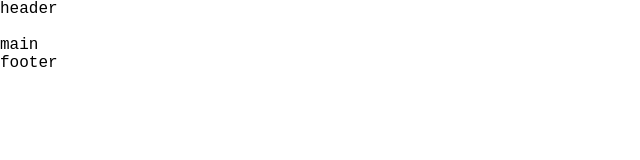
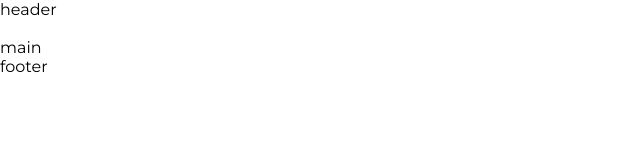
Before and after one commit to otuoio/proj-html-vuejs, a Vue app: page / in a window 1280 px wide. Shown: the top 160 px of the page, without its empty margins (0-640 px from the left). Built offline with nearby package versions, Linux system fonts and the light colour scheme.

Commit message:
add fonts

```diff
--- a/src/assets/scss/partials/_commons.scss
+++ b/src/assets/scss/partials/_commons.scss
@@ -6,7 +6,10 @@
 
 html {
     font-size: 100%;
-    font-family: 'Courier New', Courier, monospace;
+    font-family: 'Montserrat', sans-serif;
+    p {
+        font-family: 'Playfair Display', serif;
+    }
 }
 
 // CONTAINERS
--- a/src/assets/scss/style.scss
+++ b/src/assets/scss/style.scss
@@ -1,3 +1,5 @@
+@import url('https://fonts.googleapis.com/css2?family=Montserrat:wght@300;400;500;700&display=swap');
+@import url('https://fonts.googleapis.com/css2?family=Playfair+Display&display=swap');
 @import './partials/_variables.scss';
 @import './partials/_mixins.scss';
 @import './partials/_commons.scss';
```
